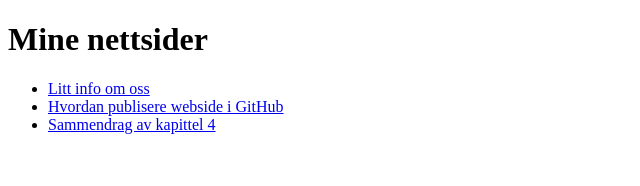
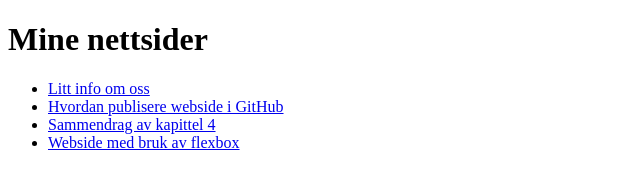
Before and after one commit to itgruppe2/itgruppe2.github.io, a plain HTML site: page index.html in a window 1280 px wide. Shown: the whole page, without its empty margins (0-640 px from the left). Drawn offline with Linux system fonts and the light colour scheme.

Commit message:
Update index.html

```diff
--- a/index.html
+++ b/index.html
@@ -12,6 +12,7 @@
     <li> <a href="https://itgruppe2.github.io/webside1/">Litt info om oss</a></li>
     <li><a href="https://itgruppe2.github.io/frontendservice/">Hvordan publisere webside i GitHub</a></li>
     <li><a href="https://itgruppe2.github.io/kapittel4sammendragv2/" >Sammendrag av kapittel 4</a></li>
+    <li><a href="https://itgruppe2.github.io/webside_flexbox/" >Webside med bruk av flexbox</a></li>
   </ul>
 </body>
 </html>
```
